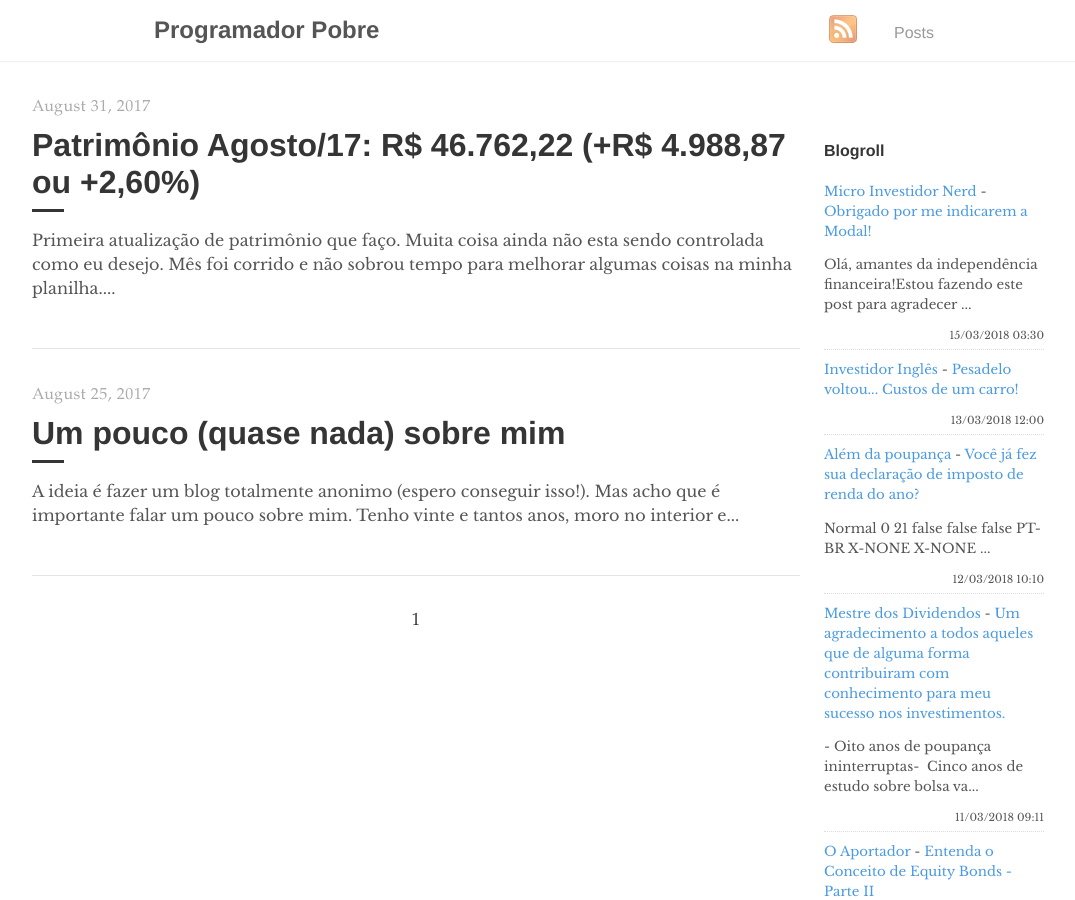
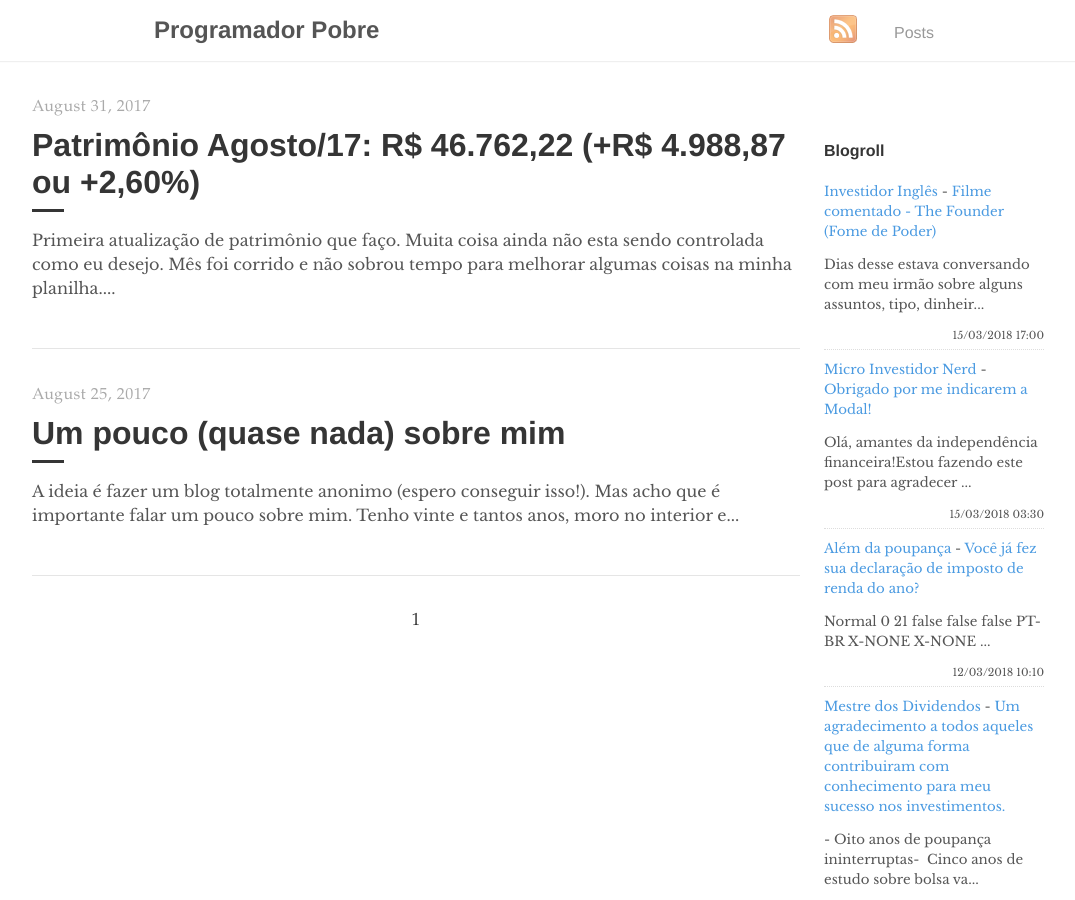
Before and after one commit to programadorpobre/programadorpobre.github.io, a Jekyll site: the page built from index.html, in a window 1280 px wide and 900 px high. Shown: the whole window, without its empty margins (96-1171 px from the left). Built offline with Jekyll 4.4.1, drawn with Linux system fonts in a browser that asks for light colours; the list of posts is cut into pages by our own code; comment, search, counter and statistics services are not loaded.

Commit message:
[ci skip] travis #223

```diff
--- a/_includes/feed-entries.html
+++ b/_includes/feed-entries.html
@@ -1,12 +1,12 @@
+<div class="feed-entry">
+    <a class="feed-entry-site-name" href="http://www.investidoringles.com/">Investidor Inglês</a> - <a class="feed-entry-title" href="http://www.investidoringles.com/2018/03/fome-de-poder-empreendedorismo.html">Filme comentado - The Founder (Fome de Poder)</a>
+    <p class="feed-entry-summary">Dias desse estava conversando com meu irmão sobre alguns assuntos, tipo, dinheir...</p>
+    <time datetime="2018-03-15T17:00:00.000-03:00">15/03/2018 17:00</time>
+</div>
 <div class="feed-entry">
     <a class="feed-entry-site-name" href="https://microinvestidornerd.blogspot.com/">Micro Investidor Nerd</a> - <a class="feed-entry-title" href="https://microinvestidornerd.blogspot.com/2018/03/obrigado-por-me-indicarem-modal.html">Obrigado por me indicarem a Modal!</a>
     <p class="feed-entry-summary">Olá, amantes da independência financeira!Estou fazendo este post para agradecer ...</p>
     <time datetime="2018-03-15T03:30:00.000-07:00">15/03/2018 03:30</time>
-</div>
-<div class="feed-entry">
-    <a class="feed-entry-site-name" href="http://www.investidoringles.com/">Investidor Inglês</a> - <a class="feed-entry-title" href="http://www.investidoringles.com/2018/03/custos-de-um-carro.html">Pesadelo voltou... Custos de um carro!</a>
-    <p class="feed-entry-summary"></p>
-    <time datetime="2018-03-13T12:00:00.000-03:00">13/03/2018 12:00</time>
 </div>
 <div class="feed-entry">
     <a class="feed-entry-site-name" href="https://alemdapoupanca.blogspot.com/">Além da poupança</a> - <a class="feed-entry-title" href="https://alemdapoupanca.blogspot.com/2018/03/voce-ja-fez-sua-declaracao-de-imposto.html">Você já fez sua declaração de imposto de renda do ano?</a>
```
